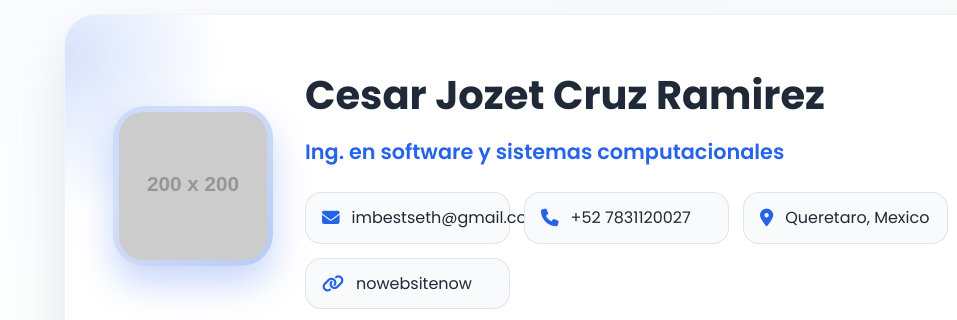
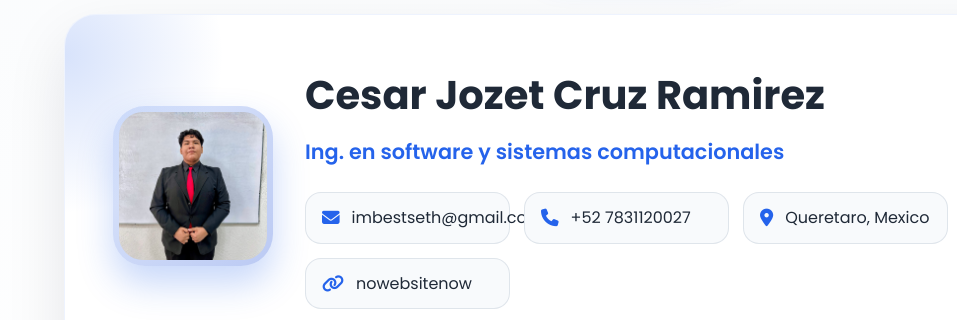
Before and after one commit to Brody730/portafolio, a plain HTML site: page cv.html in a window 1280 px wide. Shown: the part 399-719 px from the top of the page, 0-957 px from the left. Drawn offline with Linux system fonts and the light colour scheme; placeholder pictures from the web are drawn by us.

Commit message:
cv change

```diff
--- a/cv.html
+++ b/cv.html
@@ -53,7 +53,7 @@
                     <div class="cv-paper">
                         <div class="cv-header">
                             <div class="cv-photo">
-                                <img src="images/profile.jpeg" alt="Foto de perfil" id="cv-profile-img" onerror="this.src='https://via.placeholder.com/200x200?text=Foto+de+Perfil'">
+                                <img src="/assets/images/profile.jpeg" alt="Foto de perfil" id="cv-profile-img" onerror="this.src='https://via.placeholder.com/200x200?text=Foto+de+Perfil'">
                             </div>
                             <div class="cv-info">
                                 <h1 id="cv-name">Cesar Jozet Cruz Ramirez</h1>
```
